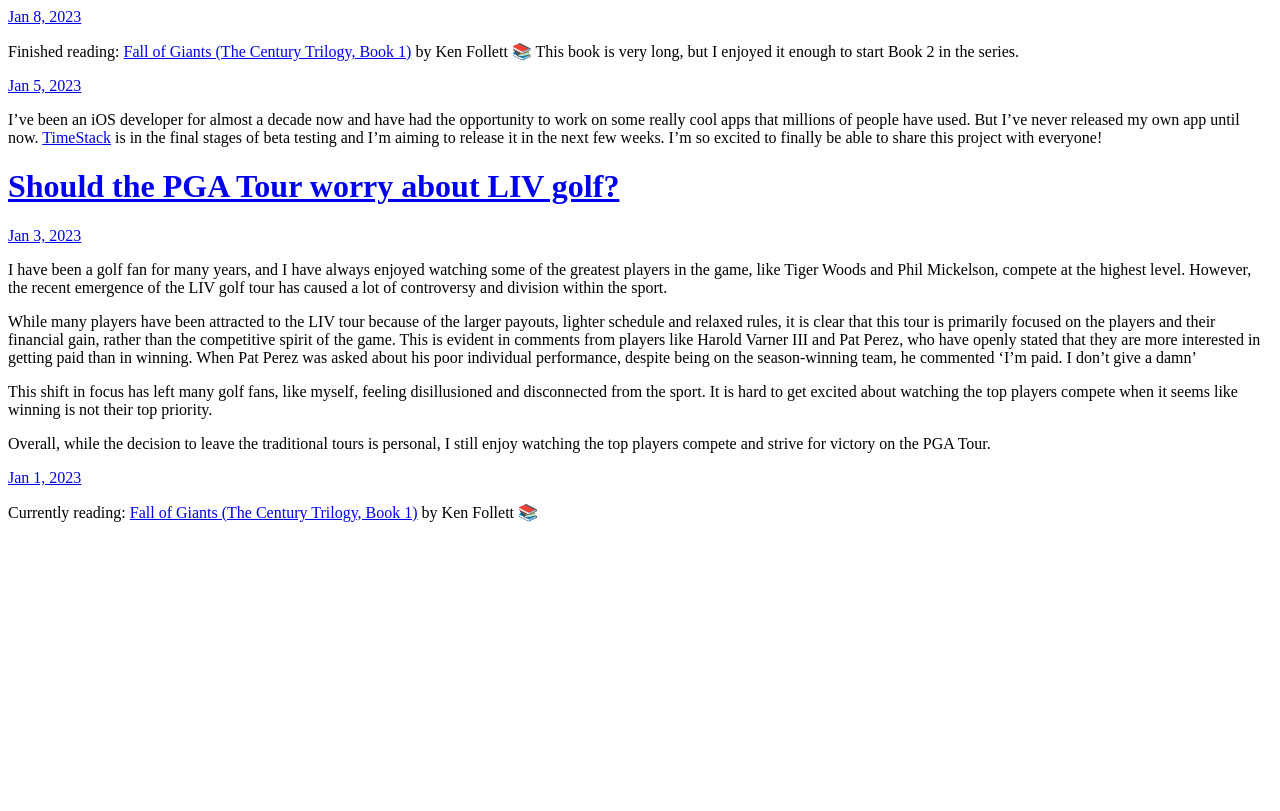
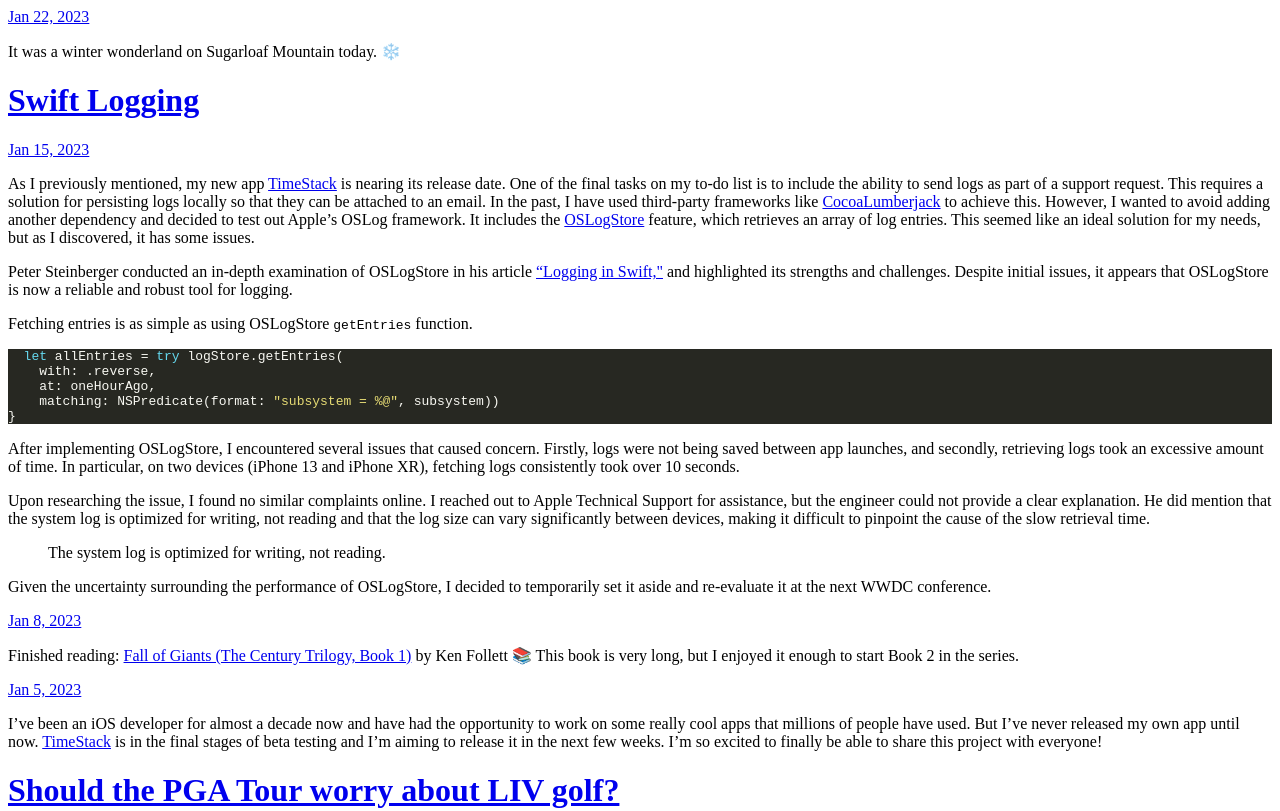
Before and after one commit to corysullivan/blog, a plain HTML site: page index.html in a window 1280 px wide. Shown: the top 811 px of the page. Drawn offline with Linux system fonts and the light colour scheme.

Commit message:
Archiving from Micro.blog.

```diff
--- a/index.html
+++ b/index.html
@@ -21,6 +21,45 @@
 <div class="h-feed">
 
 
+
+	  <div class="h-entry">
+
+
+		<a href="https://sullivans.ca/2023/01/22/it-was-a.html" class="u-url"><time class="dt-published" datetime="2023-01-22 11:09:46 -0400">Jan 22, 2023</time></a>
+
+		<div class="e-content">
+			 <p>It was a winter wonderland on Sugarloaf Mountain today. ❄️</p>
+<p><!-- raw HTML omitted --><!-- raw HTML omitted --></p>
+
+		</div>
+	  </div>
+
+	  <div class="h-entry">
+
+			<h1><a href="https://sullivans.ca/2023/01/15/swift-logging.html">Swift Logging</a></h1>
+
+
+		<a href="https://sullivans.ca/2023/01/15/swift-logging.html" class="u-url"><time class="dt-published" datetime="2023-01-15 20:24:32 -0400">Jan 15, 2023</time></a>
+
+		<div class="e-content">
+			 <p>As I previously mentioned, my new app <a href="https://sullivans.ca/2023/01/05/ive-been-an.html">TimeStack</a> is nearing its release date. One of the final tasks on my to-do list is to include the ability to send logs as part of a support request. This requires a solution for persisting logs locally so that they can be attached to an email. In the past, I have used third-party frameworks like <a href="https://github.com/CocoaLumberjack/CocoaLumberjack">CocoaLumberjack</a> to achieve this. However, I wanted to avoid adding another dependency and decided to test out Apple&rsquo;s OSLog framework. It includes the <a href="https://developer.apple.com/documentation/oslog/oslogstore">OSLogStore</a> feature, which retrieves an array of log entries. This seemed like an ideal solution for my needs, but as I discovered, it has some issues.</p>
+<p>Peter Steinberger conducted an in-depth examination of OSLogStore in his article <a href="https://steipete.com/posts/logging-in-swift/">&ldquo;Logging in Swift,&quot;</a> and highlighted its strengths and challenges. Despite initial issues, it appears that OSLogStore is now a reliable and robust tool for logging.</p>
+<p>Fetching entries is as simple as using OSLogStore <code>getEntries</code> function.</p>
+<div class="highlight"><pre tabindex="0" style="color:#f8f8f2;background-color:#272822;-moz-tab-size:4;-o-tab-size:4;tab-size:4"><code class="language-swift" data-lang="swift">  <span style="color:#66d9ef">let</span> allEntries = <span style="color:#66d9ef">try</span> logStore.getEntries(
+    with: .reverse,
+    at: oneHourAgo,
+    matching: NSPredicate(format: <span style="color:#e6db74">&#34;subsystem = %@&#34;</span>, subsystem))
+}
+</code></pre></div><p>After implementing OSLogStore, I encountered several issues that caused concern. Firstly, logs were not being saved between app launches, and secondly, retrieving logs took an excessive amount of time. In particular, on two devices (iPhone 13 and iPhone XR), fetching logs consistently took over 10 seconds.</p>
+<!-- raw HTML omitted -->
+<p>Upon researching the issue, I found no similar complaints online. I reached out to Apple Technical Support for assistance, but the engineer could not provide a clear explanation. He did mention that the system log is optimized for writing, not reading and that the log size can vary significantly between devices, making it difficult to pinpoint the cause of the slow retrieval time.</p>
+<blockquote>
+<p>The system log is optimized for writing, not reading.</p>
+</blockquote>
+<p>Given the uncertainty surrounding the performance of OSLogStore, I decided to temporarily set it aside and re-evaluate it at the next WWDC conference.</p>
+
+		</div>
+	  </div>
 
 	  <div class="h-entry">
 
```
